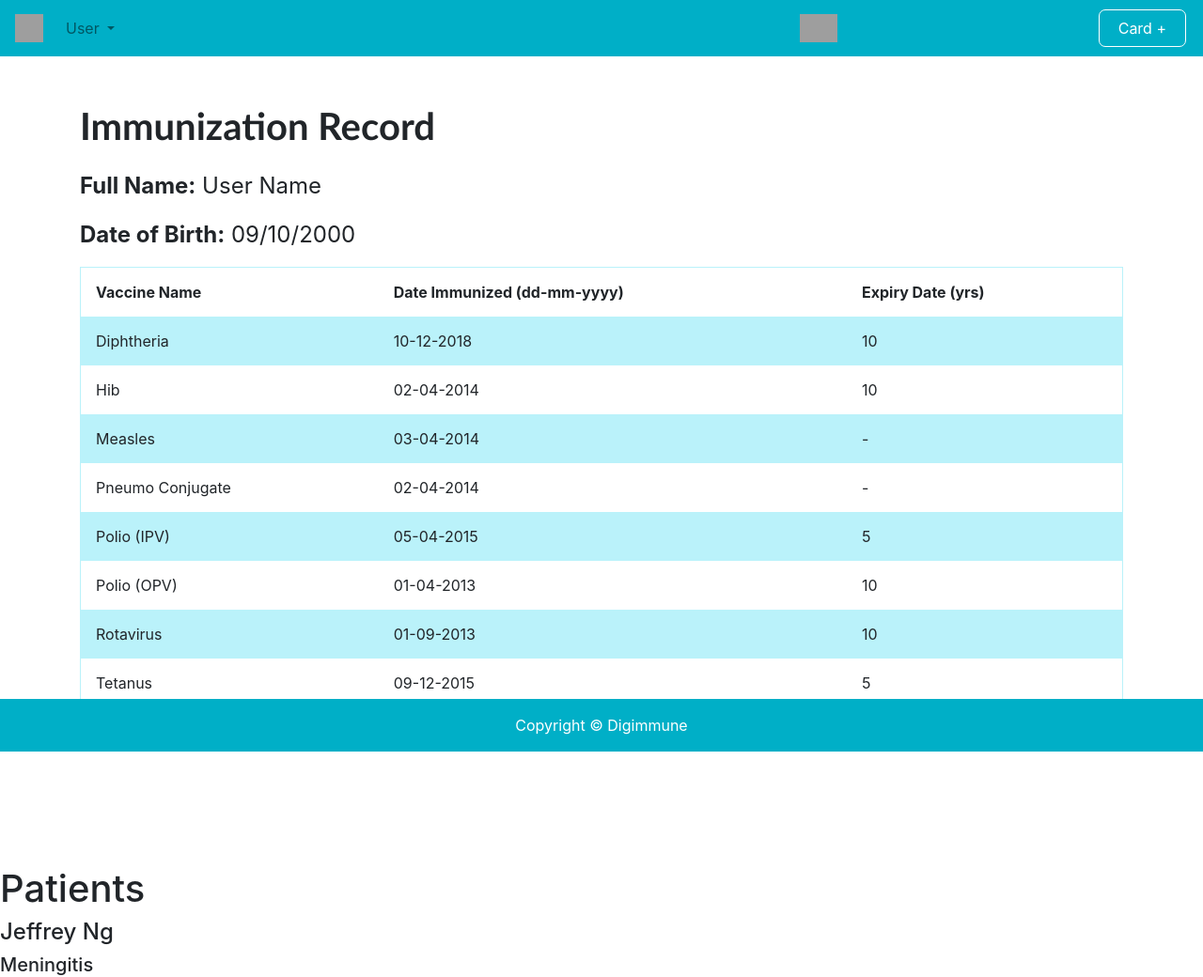
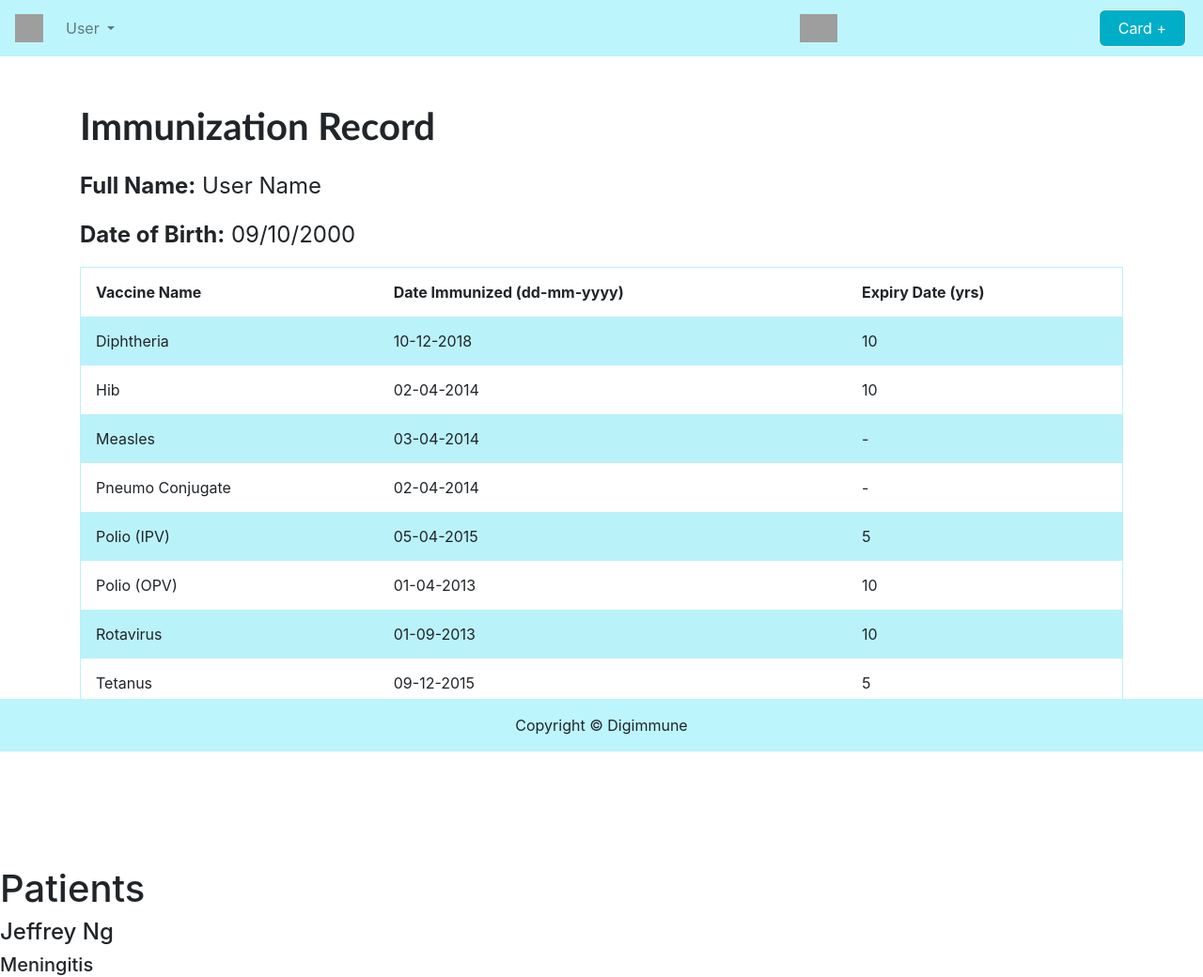
Before and after one commit to cooper-a/digimunne, a Django app: page /records/ in a window 1280 px wide. Shown: the top 1040 px of the page at 94% size. Run offline with Django 3.2, Linux system fonts and the light colour scheme; data comes from the database, SQL or seed files in the repository; some libraries are stand-ins or nearby versions; grey boxes are pictures that could not be loaded.

Commit message:
Update index.html

```diff
--- a/records/templates/records/index.html
+++ b/records/templates/records/index.html
@@ -40,7 +40,7 @@
 
 
 <!-- Navigation -->
-<nav class="navbar navbar-expand-lg navbar-light fixed-top" style="background-color: #00AFC7;">
+<nav class="navbar navbar-expand-lg navbar-light fixed-top" style="background-color: #bdf5fd;">
 
         <div class="collapse navbar-collapse" id="navbarSupportedContent">
             <ul class="navbar-nav mr-auto">
@@ -133,9 +133,9 @@
 <!-- /.container -->
 
 <!-- Footer -->
-<footer class="py-3 fixed-bottom" style="background-color: #00AFC7;">
+<footer class="py-3 fixed-bottom" style="background-color: #bdf5fd;">
     <div class="container">
-    <p class="m-0 text-center text-white">Copyright &copy; Digimmune</p>
+    <p class="m-0 text-center text-black">Copyright &copy; Digimmune</p>
     </div>
     <!-- /.container -->
 </footer>
```
